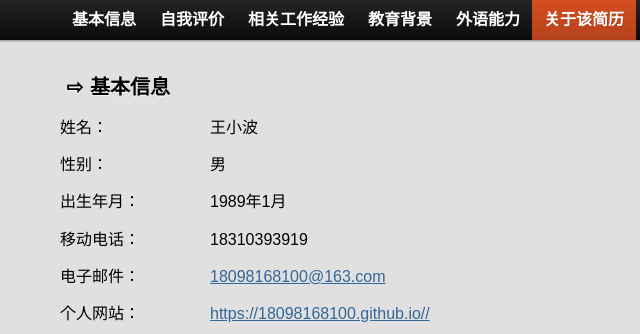
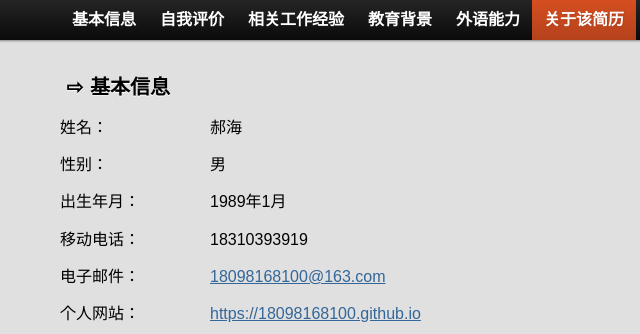
Before and after one commit to 18098168100/18098168100.github.io, a plain HTML site: page index.html in a window 1280 px wide. Shown: the top 334 px of the page, 180-820 px from the left. Drawn offline with Linux system fonts and the light colour scheme.

```diff
--- a/index.html
+++ b/index.html
@@ -11,12 +11,12 @@
         <section id="information">
             <h2>基本信息</h2>
             <img src="photo.jpg" alt="王小波" />
-            <p><span>姓名：</span>王小波</p>
+            <p><span>姓名：</span>郝海</p>
             <p><span>性别：</span>男</p>
             <p><span>出生年月：</span>1989年1月</p>
             <p><span>移动电话：</span>18310393919</p>
             <p><span>电子邮件：</span><a class="print" href="mailto:nobody@example.com">18098168100@163.com</a></p>
-            <p><span>个人网站：</span><a class="print" href="http://example.com/">https://18098168100.github.io//</a></p>
+            <p><span>个人网站：</span><a class="print" href="http://example.com/">https://18098168100.github.io</a></p>
         </section>
         <section id="evaluation">
             <h2>自我评价</h2>
```
